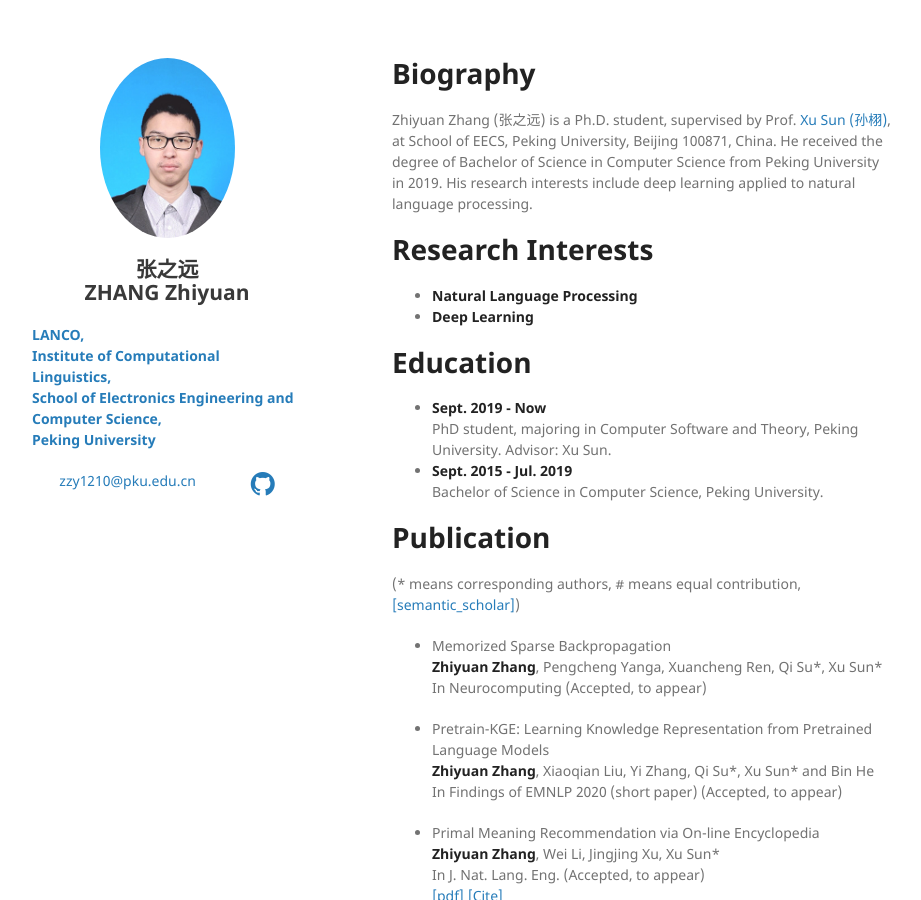
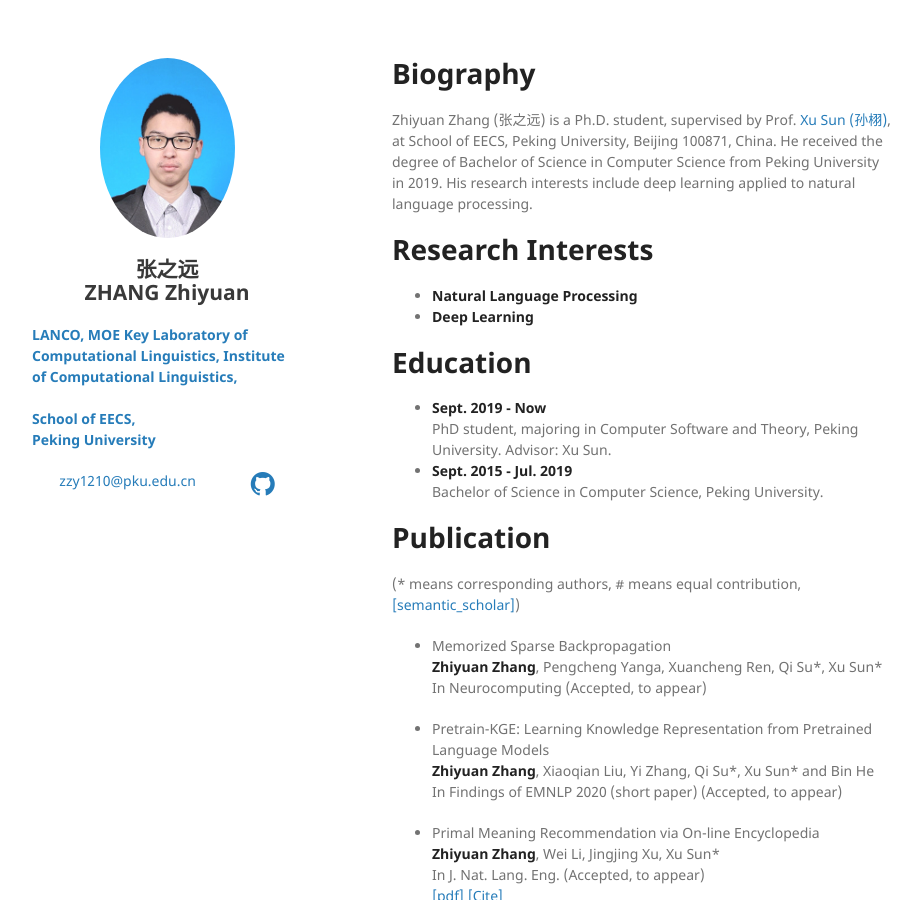
Before and after one commit to pkuzzy/pkuzzy.github.io, a Jekyll site: the page built from index.md, in a window 1280 px wide and 900 px high. Shown: the whole window, without its empty margins (178-1099 px from the left). Built offline with Jekyll 4.4.1, drawn with Linux system fonts in a browser that asks for light colours; nearby versions of some CDN libraries; our own code applies the rules of GitHub Pages for plain Markdown files.

Commit message:
Update _config.yml

```diff
--- a/_config.yml
+++ b/_config.yml
@@ -5,11 +5,9 @@ name_chinese: 张之远
 theme: jekyll-theme-minimal
 email: zzy1210@pku.edu.cn
 email_full: mailto:zzy1210@pku.edu.cn
-aff1: Institute of Computational Linguistics,
-aff1url: http://icl.pku.edu.cn/
-aff2: School of Electronics Engineering and Computer Science,
+aff2: School of EECS,
 aff2url: http://eecs.pku.edu.cn/
 aff3: Peking University
 aff3url: http://www.pku.edu.cn/
-aff4: LANCO,
+aff4: LANCO, MOE Key Laboratory of Computational Linguistics, Institute of Computational Linguistics,
 aff4url: http://lanco.pku.edu.cn/
```
